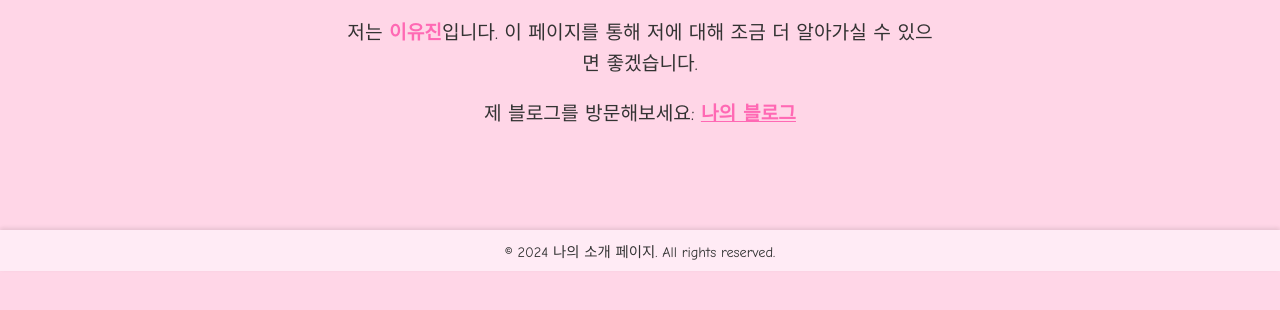
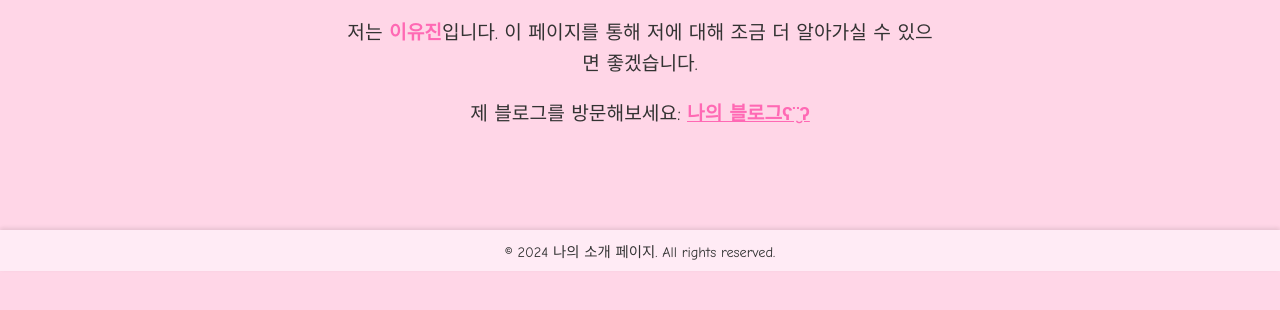
Before and after one commit to Yujin111613/myintro, a plain HTML site: page index.html in a window 1280 px wide. Shown: the part 252-562 px from the top of the page. Drawn offline with Linux system fonts and the light colour scheme.

Commit message:
Update index.html

```diff
--- a/index.html
+++ b/index.html
@@ -113,7 +113,7 @@
             저는 <span class="highlight">이유진</span>입니다. 이 페이지를 통해 저에 대해 조금 더 알아가실 수 있으면 좋겠습니다.
         </p>
         <p class="intro-text">
-            제 블로그를 방문해보세요: <a href="https://blog.naver.com/1y_11j" target="_blank" class="highlight">나의 블로그</a>
+            제 블로그를 방문해보세요: <a href="https://blog.naver.com/1y_11j" target="_blank" class="highlight">나의 블로그ʕ¨̮ʔ</a>
         </p>
     </section>
 
```
